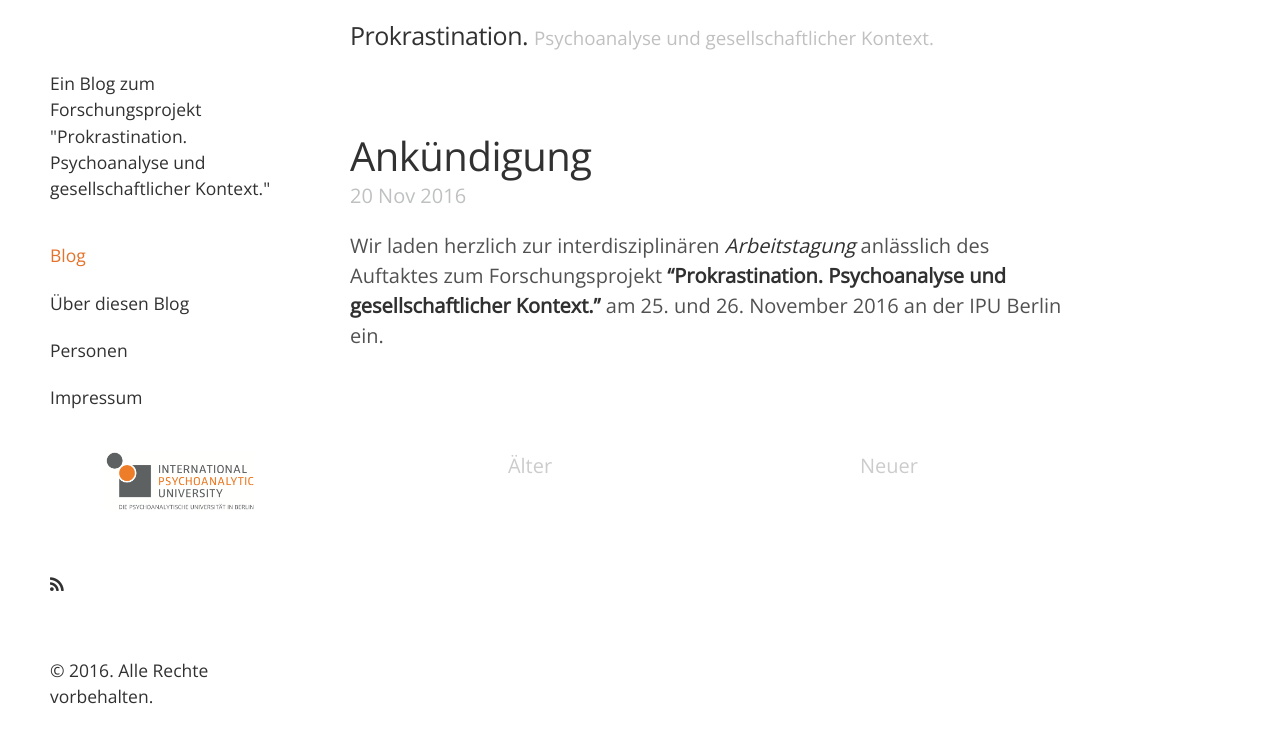
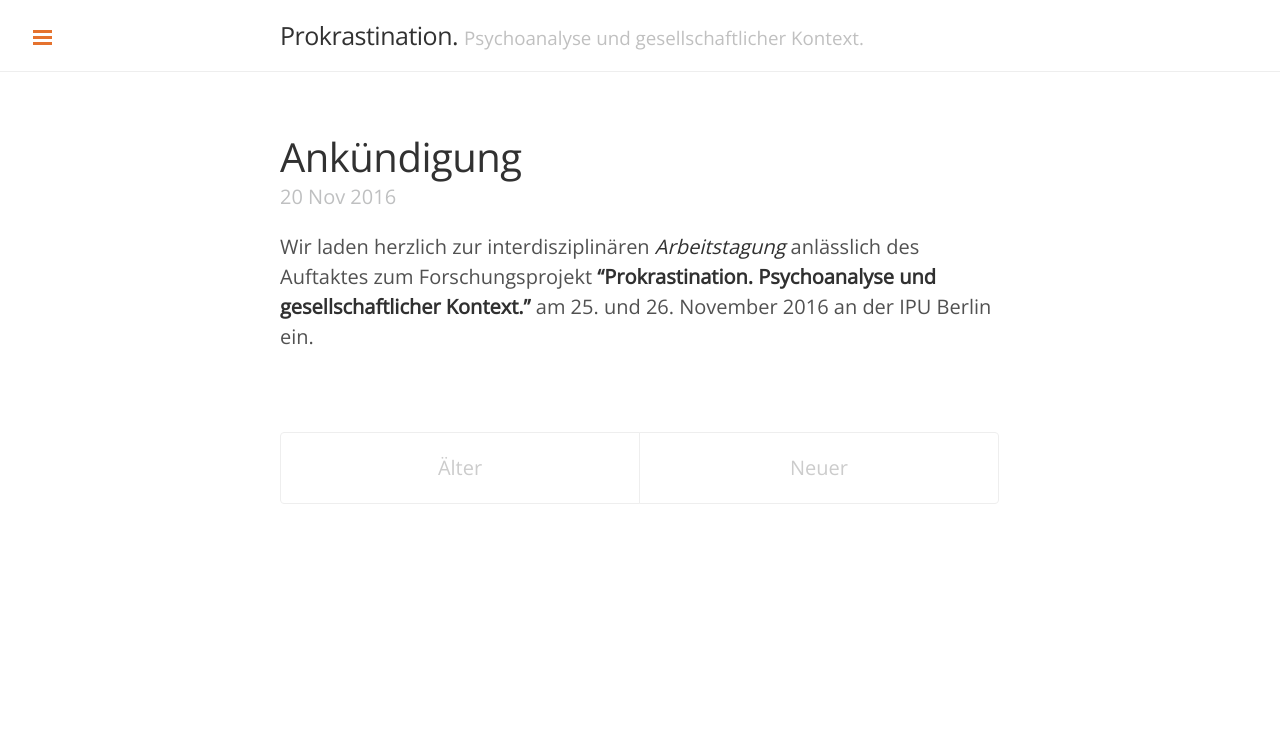
Before and after one commit to aufschieben/aufschieben.github.io, a Jekyll site: the page built from index.html, in a window 1280 px wide. Shown: the top 743 px of the page. Built offline with Jekyll 4.4.1, drawn with Linux system fonts in a browser that asks for light colours; the list of posts is cut into pages by our own code.

Commit message:
Revert "Static sidebar and many additions"

```diff
--- a/_config.yml
+++ b/_config.yml
@@ -1,9 +1,8 @@
 excerpt_separator: ""
-highlighter: null
+pygments: true
 markdown: kramdown
 url: http://aufschieben.github.io
 title: Prokrastination.
 tagline:  Psychoanalyse und gesellschaftlicher Kontext.
 description: Ein Blog zum Forschungsprojekt "Prokrastination. Psychoanalyse und gesellschaftlicher Kontext."
 paginate: 5
-# gems: [jekyll-paginate]
--- a/_includes/sidebar.html
+++ b/_includes/sidebar.html
@@ -1,3 +1,7 @@
+<!-- Target for toggling the sidebar `.sidebar-checkbox` is for regular
+     styles, `#sidebar-checkbox` for behavior. -->
+<input type="checkbox" class="sidebar-checkbox" id="sidebar-checkbox">
+
 <!-- Toggleable sidebar -->
 <div class="sidebar" id="sidebar">
 
@@ -17,11 +26,14 @@
       {% endif %}
     {% endfor %}
 
+    <!--a class="sidebar-nav-item" href="{{ site.github.repo }}/archive/v{{ site.version }}.zip">Download</a>
+    <a class="sidebar-nav-item" href="{{ site.github.repo }}">GitHub project</a>
+    <span class="sidebar-nav-item">Currently v{{ site.version }}</span-->
   </nav>
 
   <div class="sidebar-item">
    <a href="http://www.ipu-berlin.de">
-     <img border="0" alt="IPU-Logo" src="ipu_logo.png" width="150px">
+     <img border="0" alt="IPU-Logo" src="ipu_logo.png" width="100%">
    </a>
   </div>
 
--- a/_layouts/default.html
+++ b/_layouts/default.html
@@ -25,7 +25,7 @@
       </div>
     </div>
 
-    <!--label for="sidebar-checkbox" class="sidebar-toggle"></label-->
+    <label for="sidebar-checkbox" class="sidebar-toggle"></label>
 
   </body>
 </html>
--- a/atom.xml
+++ b/atom.xml
@@ -1,5 +1,5 @@
 ---
-layout: null
+layout: nil
 ---
 
 <?xml version="1.0" encoding="utf-8"?>
--- a/public/css/lanyon.css
+++ b/public/css/lanyon.css
@@ -48,18 +48,22 @@
 h1, h2, h3, h4, h5, h6 {
   font-family: "Open Sans", sans-serif;
   font-weight: 400;
-  color: #313131; /*313131*/
+  color: #313131;
   letter-spacing: -.025rem;
 }
 
 
-
-
+/*
+ * Wrapper
+ *
+ * The wrapper is used to position site content when the sidebar is toggled. We
+ * use an outter wrap to position the sidebar without interferring with the
+ * regular page content.
+ */
 
 .wrap {
   position: relative;
   width: 100%;
-  padding-left: 7rem;
 }
 
 
@@ -94,7 +98,7 @@
   padding-top:    1rem;
   padding-bottom: 1rem;
   margin-bottom: 3rem;
-  /*border-bottom: 1px solid #eee;*/
+  border-bottom: 1px solid #eee;
 }
 .masthead-title {
   margin-top: 0;
@@ -123,35 +127,47 @@
     text-align: center;
   }
   .masthead-title small {
-    display: block;
+    display: none;
   }
 }
 
+
+/*
+ * Sidebar
+ *
+ * The sidebar is the drawer, the item we are toggling with our handy hamburger
+ * button in the corner of the page.
+ *
+ * This particular sidebar implementation was inspired by Chris Coyier's
+ * "Offcanvas Menu with CSS Target" article, and the checkbox variation from the
+ * comments by a reader. It modifies both implementations to continue using the
+ * checkbox (no change in URL means no polluted browser history), but this uses
+ * `position` for the menu to avoid some potential content reflow issues.
+ *
+ * Source: http://css-tricks.com/off-canvas-menu-with-css-target/#comment-207504
+ */
+
+/* Style and "hide" the sidebar */
 .sidebar {
-  text-align: center;
-  padding: 2rem 1rem;
+  position: fixed;
+  top: 0;
+  bottom: 0;
+  left: -14rem;
+  width: 14rem;
+  visibility: hidden; /*hidden*/
+  overflow-y: auto;
+  font-family: "Open Sans", sans-serif;
+  font-size: .875rem; /* 15px */
   color: rgba(255,255,255,.6);
   background-color: #fff;
-  font-family: "Open Sans", sans-serif;
-  font-size: .875rem; /* 15px */
+  -webkit-transition: all .3s ease-in-out;
+          transition: all .3s ease-in-out;
 }
-
-img {
-    display: block;
-    margin: 0 auto;
-}
-
-@media (min-width: 48em) {
+@media (min-width: 30rem) {
   .sidebar {
-    position: fixed;
-    top: 0;
-    left: 0;
-    bottom: 0;
-    width: 18rem;
-    text-align: left;
+    font-size: .75rem; /* 14px */
   }
 }
-
 
 /* Sidebar content */
 .sidebar a {
@@ -179,9 +195,9 @@
 a.sidebar-nav-item:hover,
 a.sidebar-nav-item:focus {
   text-decoration: none;
-  background-color: #fff;
+  background-color: #fff/*rgba(255,255,255,.1)*/;
   border-color: transparent;
-  color: #e5722a;
+  color: #313131;
 }
 
 .sidebar-description{
@@ -199,9 +215,101 @@
   }
 }
 
+/* Hide the sidebar checkbox that we toggle with `.sidebar-toggle` */
+.sidebar-checkbox {
+  display: none;
+}
+
+/* Style the `label` that we use to target the `.sidebar-checkbox` */
+.sidebar-toggle {
+  position: absolute;
+  top:  1rem;
+  left: 1rem;
+  display: block;
+  width: 2.2rem;
+  padding: .5rem .65rem;
+  color: #e5722e;
+  background-color: #fff;
+  border-radius: 4px;
+  cursor: pointer;
+}
+.sidebar-toggle:before {
+  display: block;
+  content: "";
+  width: 100%;
+  padding-bottom: .125rem;
+  border-top: .375rem double;
+  border-bottom: .125rem solid;
+
+  /* Make the border inside the box */
+  -webkit-box-sizing: border-box;
+     -moz-box-sizing: border-box;
+          box-sizing: border-box;
+}
+
+.sidebar-toggle:active,
+#sidebar-checkbox:checked ~ .sidebar-toggle {
+  color: #e5722e;
+  background-color: #fff;
+}
+
+@media (min-width: 30.1rem) {
+  .sidebar-toggle {
+    position: fixed;
+    width: 2.25rem;
+  }
+  .sidebar-toggle:before {
+    padding-bottom: .15rem;
+    border-top-width: .45rem;
+    border-bottom-width: .15rem;
+  }
+}
+
+
+/* Slide effect
+ *
+ * Handle the sliding effects of the sidebar and content in one spot, seperate
+ * from the default styles.
+ *
+ * As an a heads up, we don't use `transform: translate3d()` here because when
+ * mixed with `position: fixed;` for the sidebar toggle, it creates a new
+ * containing block. Put simply, the fixed sidebar toggle behaves like
+ * `position: absolute;` when transformed.
+ *
+ * Read more about it at http://meyerweb.com/eric/thoughts/2011/09/12/.
+ */
+
+
+.wrap,
+.sidebar,
+.sidebar-toggle {
+  -webkit-backface-visibility: hidden;
+      -ms-backface-visibility: hidden;
+          backface-visibility: hidden;
+}
+.wrap,
+.sidebar-toggle {
+  -webkit-transition: -webkit-transform .3s ease-in-out;
+          transition: transform .3s ease-in-out;
+}
+
+#sidebar-checkbox:checked + .sidebar {
+  visibility: visible;
+}
+#sidebar-checkbox:checked ~ .sidebar,
+#sidebar-checkbox:checked ~ .wrap,
+#sidebar-checkbox:checked ~ .sidebar-toggle {
+  -webkit-transform: translateX(14rem);
+      -ms-transform: translateX(14rem);
+          transform: translateX(14rem);
+}
+
+
+
 
 /*
  * Posts and pages
+ *
  * Each post is wrapped in `.post` and is used on default and post layouts. Each
  * page is wrapped in `.page` and is only used on the page layout.
  */
@@ -301,10 +409,51 @@
   }
   .pagination-item:first-child {
     margin-bottom: 0;
-    /*border-top-left-radius:    4px;
-    border-bottom-left-radius: 4px;*/
+    border-top-left-radius:    4px;
+    border-bottom-left-radius: 4px;
   }
   .pagination-item:last-child {
     margin-left: -1px;
+    border-top-right-radius:    4px;
+    border-bottom-right-radius: 4px;
   }
 }
+
+
+/*
+ * Reverse layout
+ *
+ * Flip the orientation of the page by placing the `.sidebar` and sidebar toggle
+ * on the right side.
+ */
+
+.layout-reverse .sidebar {
+  left: auto;
+  right: -14rem;
+}
+.layout-reverse .sidebar-toggle {
+  left: auto;
+  right: 1rem;
+}
+
+.layout-reverse #sidebar-checkbox:checked ~ .sidebar,
+.layout-reverse #sidebar-checkbox:checked ~ .wrap,
+.layout-reverse #sidebar-checkbox:checked ~ .sidebar-toggle {
+  -webkit-transform: translateX(-14rem);
+      -ms-transform: translateX(-14rem);
+          transform: translateX(-14rem);
+}
+
+
+
+/* IPU theme DOES NOT WORK*/
+.theme-base-ipu .sidebar,
+.theme-base-ipu .sidebar-toggle:active,
+.theme-base-ipu #sidebar-checkbox:checked ~ .sidebar-toggle {
+  background-color: #dfe0df;
+}
+.theme-base-ipu .container a,
+.theme-base-ipu .sidebar-toggle,
+.theme-base-ipu .related-posts li a:hover {
+  color: #dfe0df;
+}
--- a/public/css/poole.css
+++ b/public/css/poole.css
@@ -370,7 +370,7 @@
 .pagination-item {
   display: block;
   padding: 1rem;
-  /*border: 1px solid #eee;*/
+  border: 1px solid #eee;
 }
 .pagination-item:first-child {
   margin-bottom: -1px;
```
Also changed, not shown: other parts of _includes/sidebar.html (+5 -0 lines).
